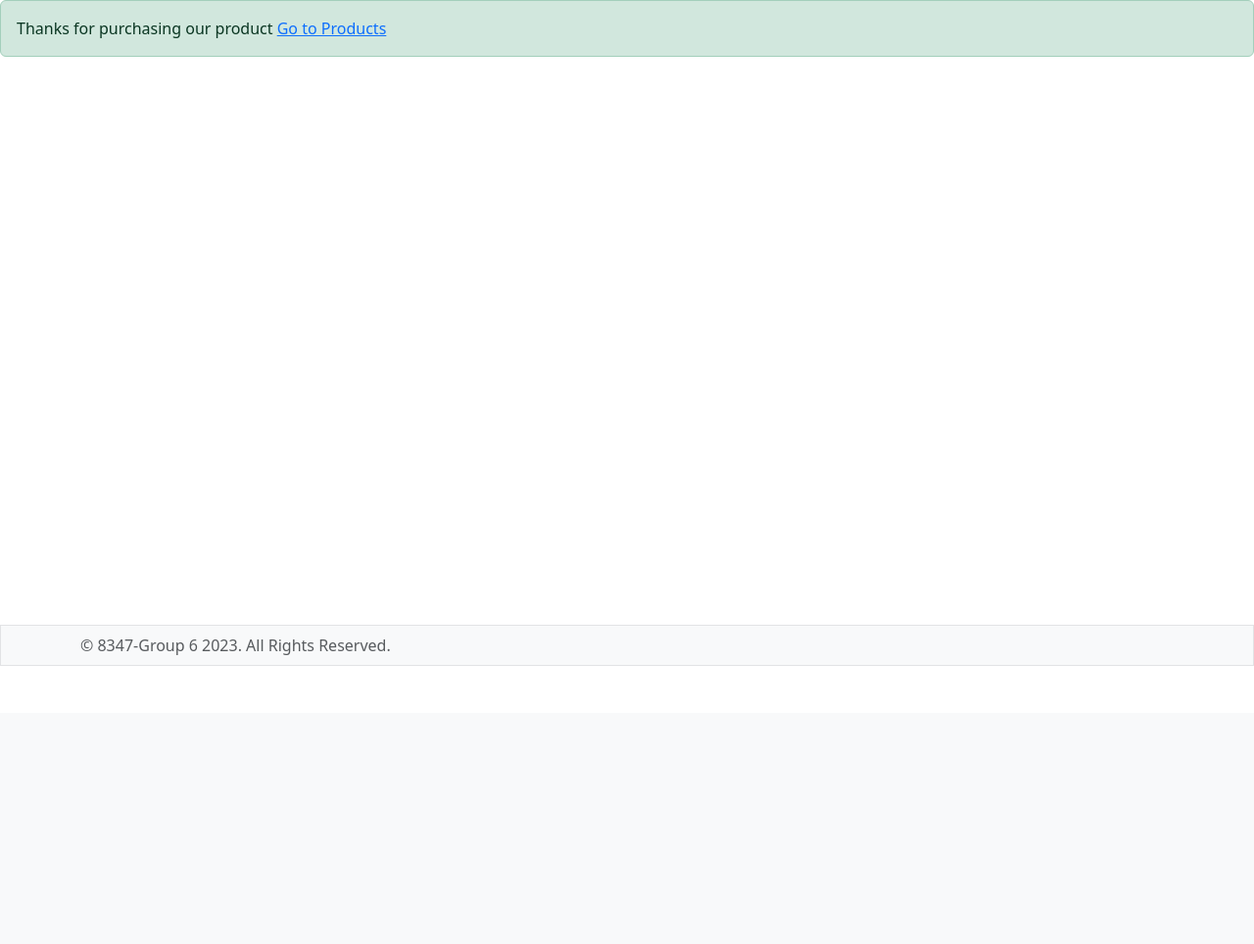
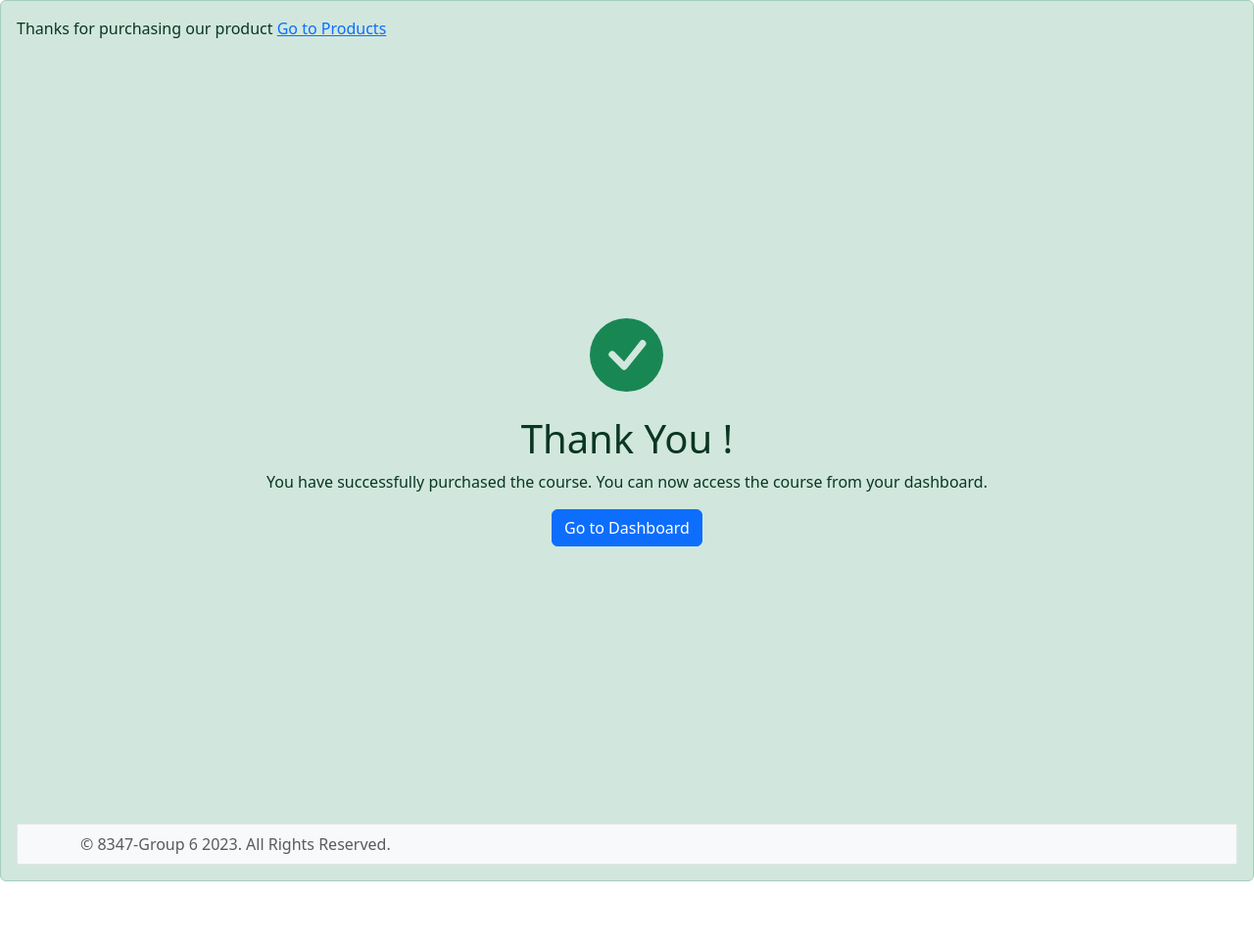
Before and after one commit to xinyu-uwin/elearningsite, a Django app: template elearning/templates/elearning/success.html in a window 1280 px wide. Shown: the part 72-1036 px from the top of the page at 98% size. Before the commit the page ends 752 px from the top, so only its background shows below. Run offline with Django 4.2, Linux system fonts and the light colour scheme; the template is opened without the code that fills it, so the values that code supplies are empty; some libraries are stand-ins or nearby versions.

Commit message:
add: db data

```diff
--- a/elearning/templates/elearning/success.html
+++ b/elearning/templates/elearning/success.html
@@ -9,5 +9,29 @@
       href="{% url 'elearning:courselist' %}"
       >Go to Products</a
     >
+    <body>
+      <div class="vh-100 d-flex justify-content-center align-items-center">
+          <div>
+              <div class="mb-4 text-center">
+                  <svg xmlns="http://www.w3.org/2000/svg" class="text-success" width="75" height="75"
+                      fill="currentColor" class="bi bi-check-circle-fill" viewBox="0 0 16 16">
+                      <path
+                          d="M16 8A8 8 0 1 1 0 8a8 8 0 0 1 16 0zm-3.97-3.03a.75.75 0 0 0-1.08.022L7.477 9.417 5.384 7.323a.75.75 0 0 0-1.06 1.06L6.97 11.03a.75.75 0 0 0 1.079-.02l3.992-4.99a.75.75 0 0 0-.01-1.05z" />
+                  </svg>
+              </div>
+              <div class="text-center">
+                  <h1>Thank You !</h1>
+                  <p>
+                    You have successfully purchased the course. You can now access the course from your dashboard.
+                  </p>
+                  <button class="btn btn-primary"
+                      onclick="location.href='{% url 'elearning:profile' %}'"
+                  >
+                      Go to Dashboard
+                </button>
+
+              </div>
+          </div>
+  </body>
 </div>
 {% endblock content %}
```
Also changed, not shown: db.sqlite3, media/avatars/5d431ca8-46d6-402c-aec5-f0237569a4aa.png (added), media/avatars/aa3f73f0-861e-4239-bb68-8d5941773926.png (added), media/avatars/e5225674-f27b-4f28-8267-c8115c5a0506.png (added), media/course_cover/20d24511-c9ea-4e4d-94cb-1cbcc3ffef65.png (added), media/course_cover/27acaf7f-1a11-4ba6-95f8-8457e4599c02.png (added).
